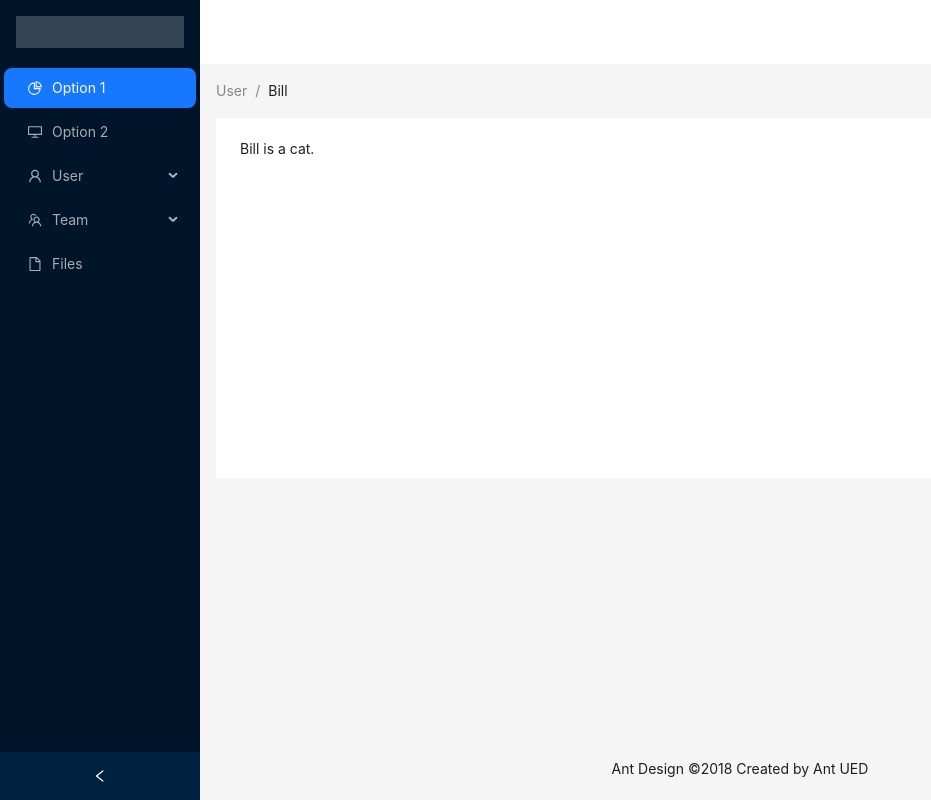
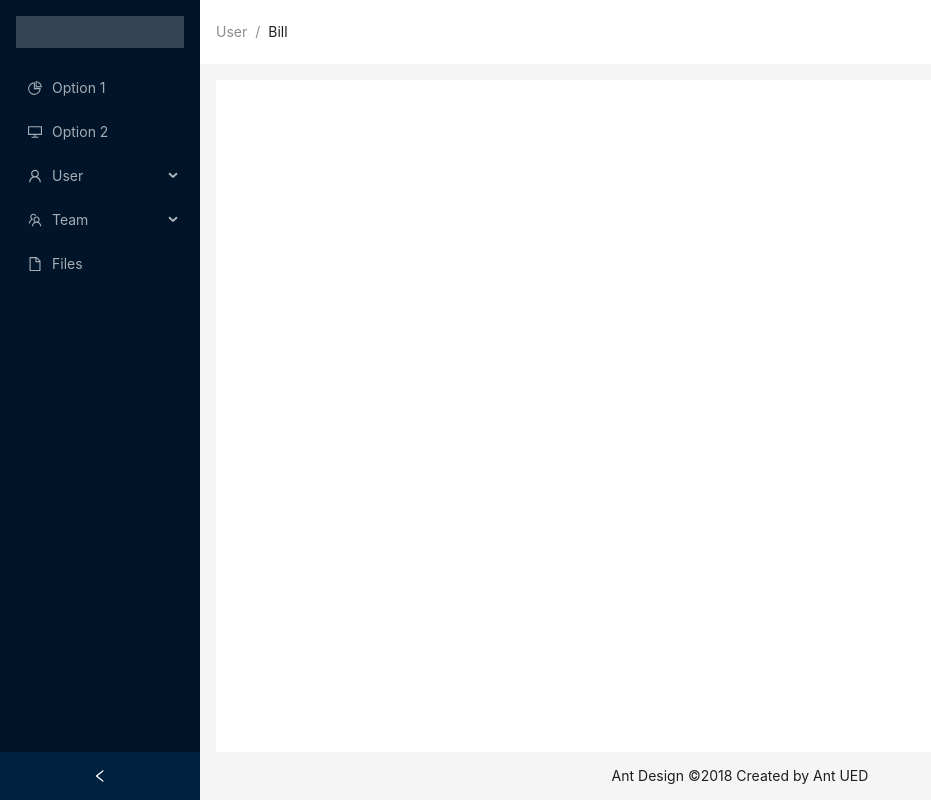
Before and after one commit to Christine-Xin/lege-management, a React (Vite) app: page /home in a window 1280 px wide. Shown: the whole page, without its empty margins (0-931 px from the left). Built offline with nearby package versions, Linux system fonts and the light colour scheme.

Commit message:
路由嵌套

```diff
--- a/src/router/index.tsx
+++ b/src/router/index.tsx
@@ -5,6 +5,8 @@ import {Navigate} from 'react-router-dom'
 // 路由懒加载
 import React,{lazy} from 'react'
 const About = lazy(()=>import("../views/About"))
+const Page1 = lazy(()=>import("../views/Page1"))
+const Page2 = lazy(()=>import('../views/Page2'))
 
 const withLoadingComponent=(comp:JSX.Element)=>(
     <React.Suspense fallback={<div>Loading...</div>}>
@@ -19,12 +21,23 @@ const baseRouter=[
     },
     {
         path:"/home",
-        element:<Home/>
+        element:<Home/>,
+        children:[
+            {
+                path:'page1',
+                element:withLoadingComponent(<Page1/>)
+            },
+            {
+                path:'page2',
+                element:withLoadingComponent(<Page2/>)
+            }
+        ]
     },
-    {
-        path:"/about",
-        // element:<About/>
-        element:withLoadingComponent(<About/>)
-    }
+    // {
+    //     path:"/about",
+    //     // element:<About/>
+    //     element:withLoadingComponent(<About/>)
+    // },
+
 ]
 export default baseRouter
--- a/src/views/Home.tsx
+++ b/src/views/Home.tsx
@@ -2,6 +2,8 @@ import React,{useState} from "react"
 import {DesktopOutlined,FileOutlined,PieChartOutlined,TeamOutlined,UserOutlined} from '@ant-design/icons'
 import {Breadcrumb,Layout,Menu,theme} from 'antd'
 import type {MenuProps} from 'antd'
+import {useNavigate,Outlet} from 'react-router-dom'
+
 const {Header,Content,Footer,Sider}=Layout
 
 // required字段会将MenuProps这个接口中选择的字段，变为必须字段
@@ -24,8 +26,8 @@ function getItem(
 }
 // items是一个MenuItem类型的数组
 const items:MenuItem[]=[
-    getItem('Option 1', '1', <PieChartOutlined />),
-    getItem('Option 2', '2', <DesktopOutlined />),
+    getItem('Option 1', 'page1', <PieChartOutlined />),
+    getItem('Option 2', 'page2', <DesktopOutlined />),
     getItem('User', 'sub1', <UserOutlined />, [
         getItem('Tom', '3'),
         getItem('Bill', '4'),
@@ -35,29 +37,34 @@ const items:MenuItem[]=[
     getItem('Files', '9', <FileOutlined />),
     ]
 const View : React.FC=()=>{
-
+    const nativeTo=useNavigate()
     const [collapsed,setCollapsed] =useState(false)
     const {
         token:{colorBgContainer}
     }= theme.useToken()
+
+    const menuClick=(e:{key:string})=>{
+        console.log(e.key)
+        nativeTo(e.key)
+    }
     return (
         <Layout style={{minHeight:'100vh'}}>
             <Sider collapsible collapsed={collapsed} onCollapse={(value)=>setCollapsed(value)}>
                 <div style={{height:32, margin:16, background: 'rgba(255, 255, 255, 0.2)'}}/>
-                <Menu theme="dark" defaultSelectedKeys={['1']} mode="inline" items={items}></Menu>
+                <Menu theme="dark" defaultSelectedKeys={['1']} mode="inline" items={items} onClick={menuClick}></Menu>
             </Sider>
             <Layout className="site-layout">
-                <Header style={{padding:0, background:colorBgContainer}}/>
-                <Content style={{ margin: '0 16px' }}>
-                    <Breadcrumb style={{ margin: '16px 0' }}>
+                <Header style={{padding:0, background:colorBgContainer, paddingLeft:'16px'}}>
+                    <Breadcrumb style={{ lineHeight:'64px'}}>
                         <Breadcrumb.Item>User</Breadcrumb.Item>
                         <Breadcrumb.Item>Bill</Breadcrumb.Item>
                     </Breadcrumb>
-                    <div style={{ padding: 24, minHeight: 360, background: colorBgContainer }}>
-                        Bill is a cat.
-                    </div>
+                </Header>
+                <Content style={{ margin: '16px 16px 0' ,padding: 24, minHeight: 360, background: colorBgContainer}}>
+                    <Outlet/>
+
                 </Content>
-                <Footer style={{ textAlign: 'center' }}>Ant Design ©2018 Created by Ant UED</Footer>
+                <Footer style={{ textAlign: 'center',padding:0,lineHeight:'48px' }}>Ant Design ©2018 Created by Ant UED</Footer>
             </Layout>
         </Layout>
     )
--- /dev/null
+++ b/src/views/Page1.tsx
@@ -0,0 +1,9 @@
+const View =()=>{
+    return (
+        <div className="home">
+            <p>这是page1组件</p>
+        </div>
+    )
+}
+
+export default View
--- /dev/null
+++ b/src/views/Page2.tsx
@@ -0,0 +1,9 @@
+const View =()=>{
+    return (
+        <div className="home">
+            <p>这是page2组件</p>
+        </div>
+    )
+}
+
+export default View
```
